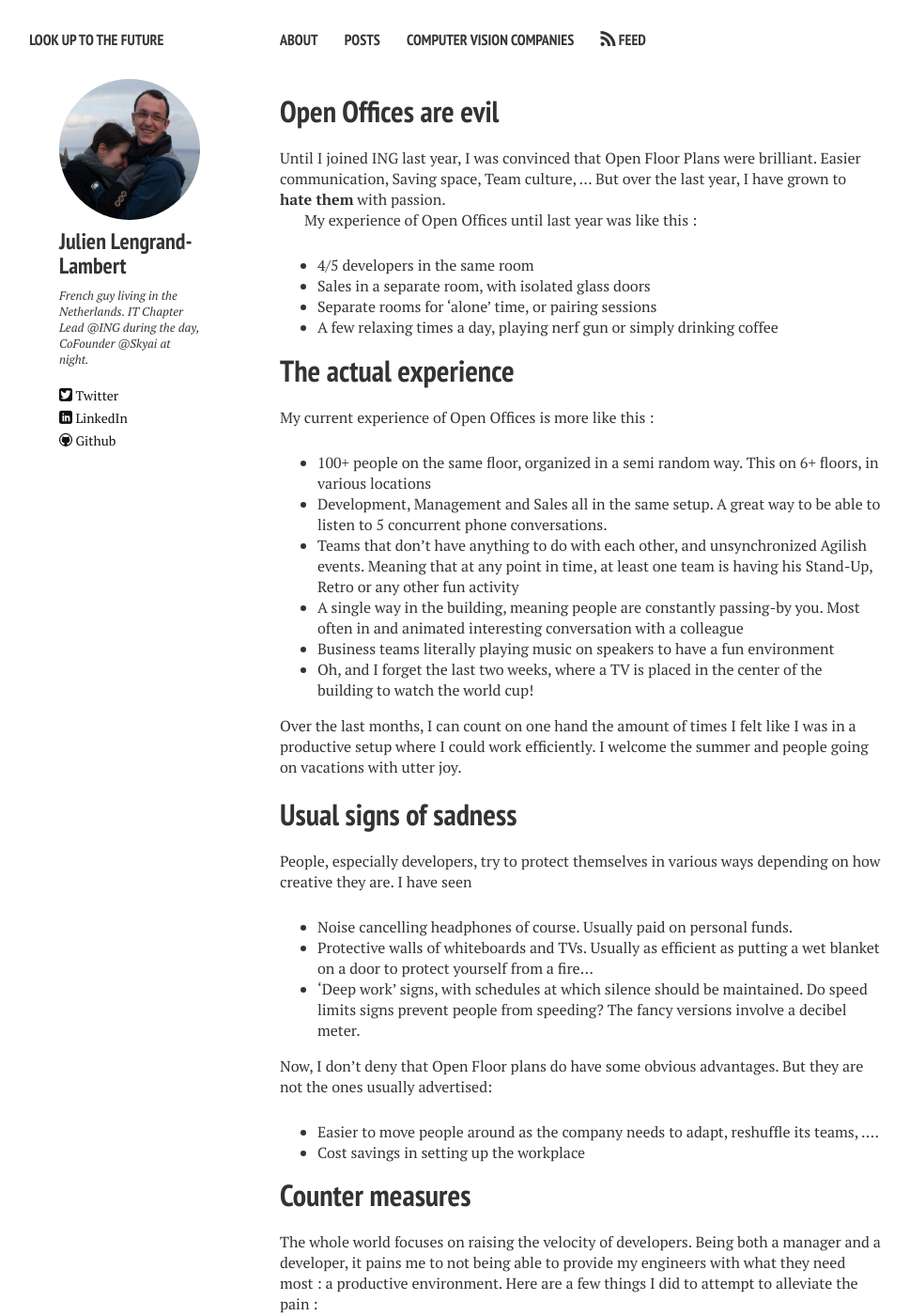
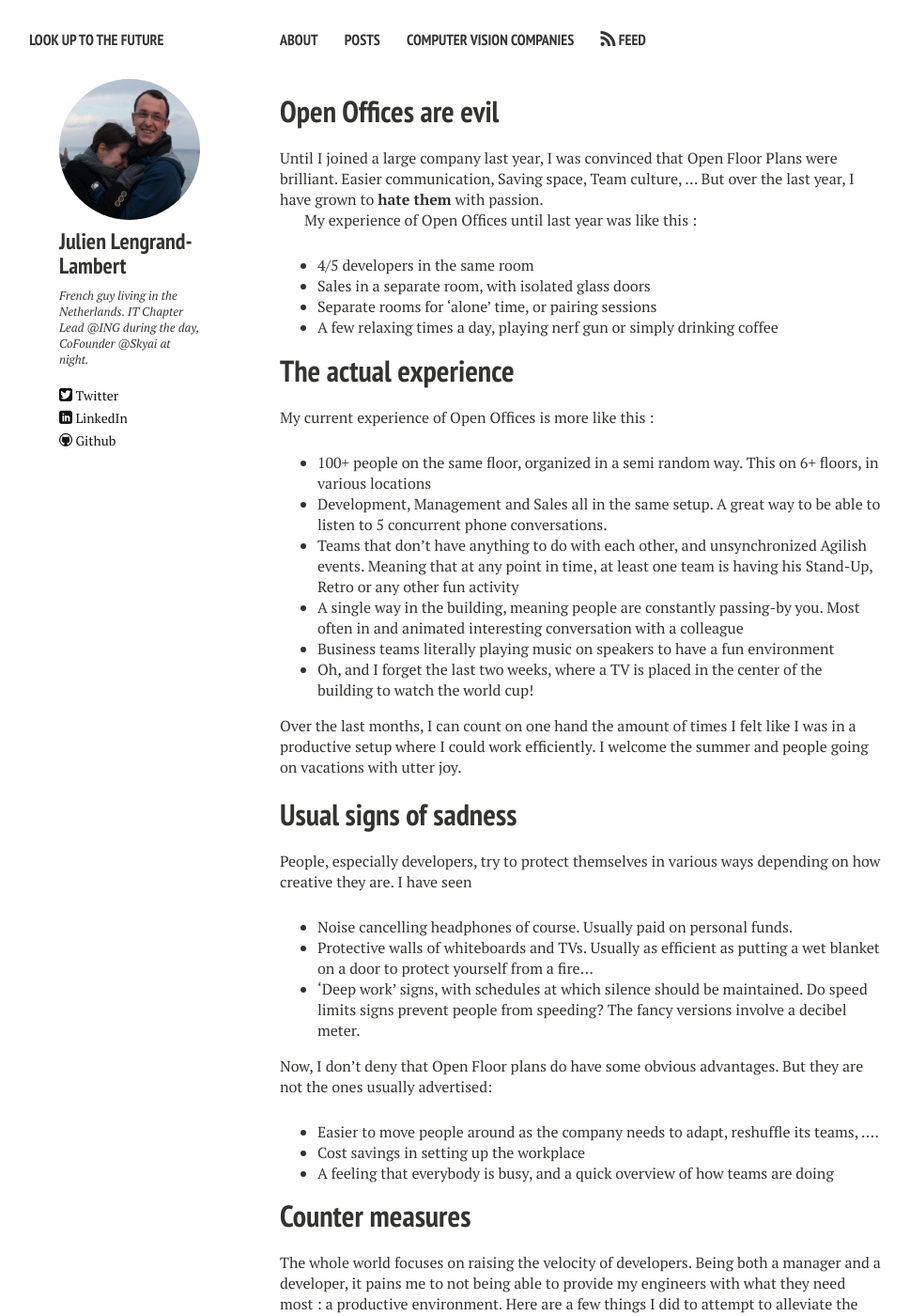
Before and after one commit to jlengrand/jlengrand.github.io, a Jekyll site: the page built from _posts/2018-07-11-open-offices-are-evil.markdown, in a window 1280 px wide and 1400 px high. Shown: the whole window at 94% size, without its empty margins (22-991 px from the left). Built offline with Jekyll 4.4.1, drawn with Linux system fonts in a browser that asks for light colours; nearby versions of some CDN libraries.

Commit message:
Small changes

```diff
--- a/_posts/2018-07-11-open-offices-are-evil.markdown
+++ b/_posts/2018-07-11-open-offices-are-evil.markdown
@@ -18,7 +18,7 @@ tags:
 comments: []
 ---
 
-Until I joined ING last year, I was convinced that Open Floor Plans were brilliant. Easier communication, Saving space, Team culture, ... But over the last year, I have grown to **hate them** with passion.
+Until I joined a large company last year, I was convinced that Open Floor Plans were brilliant. Easier communication, Saving space, Team culture, ... But over the last year, I have grown to **hate them** with passion.
 
 My experience of Open Offices until last year was like this :
 
@@ -52,6 +52,7 @@ Now, I don't deny that Open Floor plans do have some obvious advantages. But the
 
 * Easier to move people around as the company needs to adapt, reshuffle its teams, ....
 * Cost savings in setting up the workplace
+* A feeling that everybody is busy, and a quick overview of how teams are doing
 
 # Counter measures
 
```
